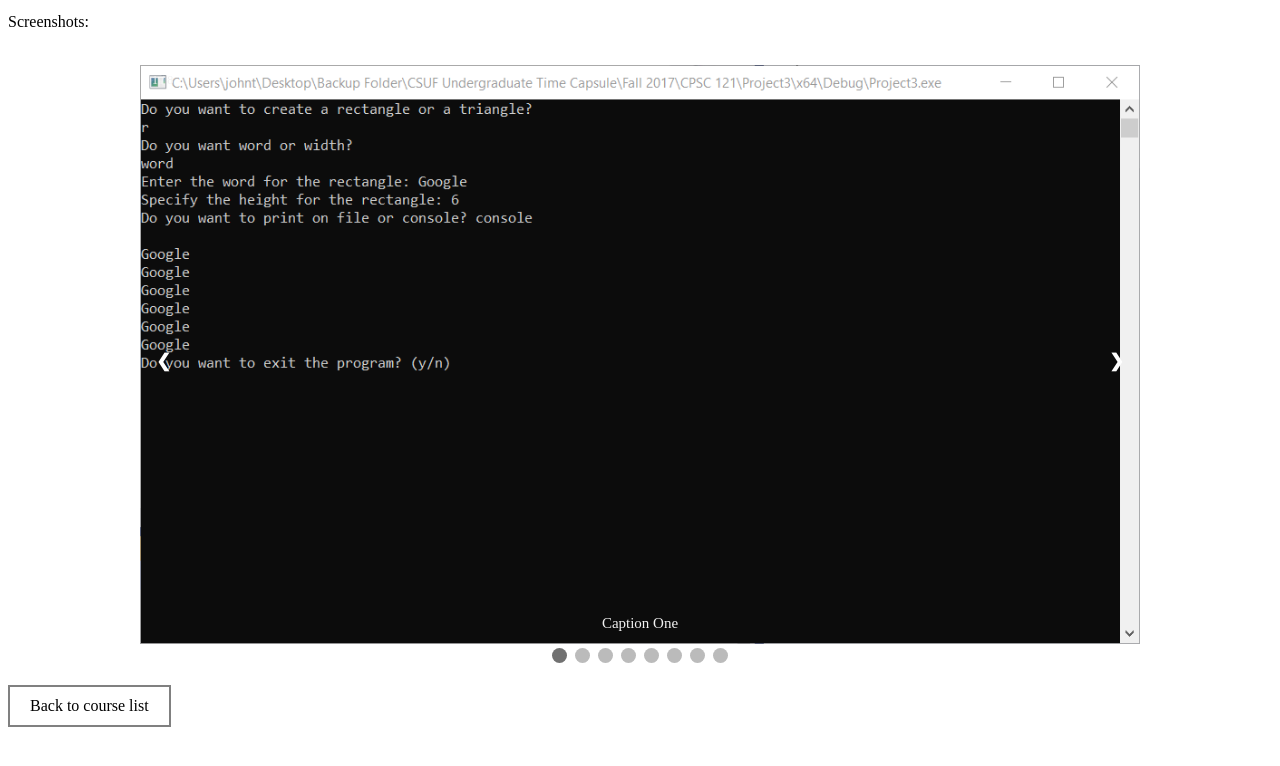
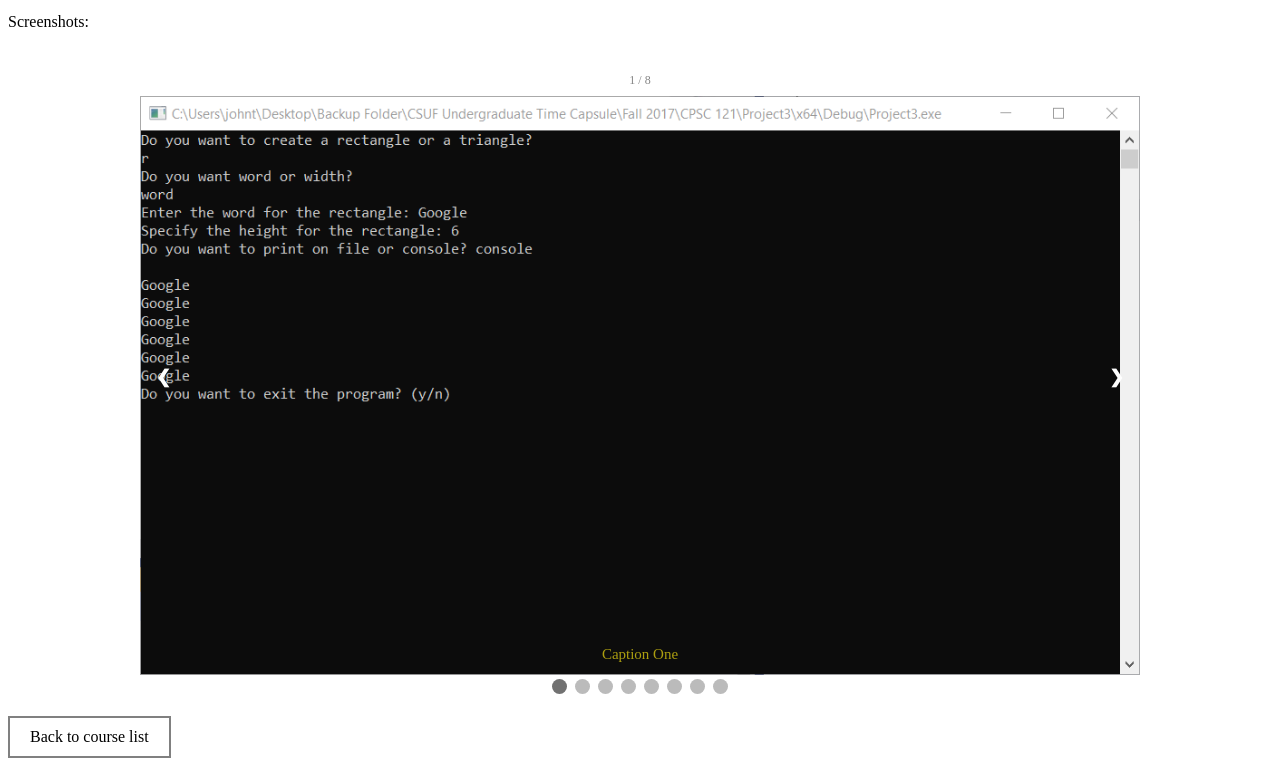
Before and after one commit to johnt759/MyWebPage, a plain HTML site: page cpsc121.html in a window 1280 px wide. Shown: the part 406-1172 px from the top of the page. Before the commit the page ends 1141 px from the top, so only its background shows below. Drawn offline with Linux system fonts and the light colour scheme.

Commit message:
Changed text color and positioning
The text content itself is still yet pending, as I need to rename captions for each screenshot.

```diff
--- a/styles/styles_gallery.css
+++ b/styles/styles_gallery.css
@@ -65,7 +65,7 @@ img {
 
 /* Caption text */
 .text {
-  color: #f2f2f2;
+  color: #ac9e10;
   font-size: 15px;
   padding: 8px 12px;
   position: absolute;
@@ -76,11 +76,11 @@ img {
 
 /* Number text (1/3 etc) */
 .numbertext {
-  color: #f2f2f2;
+  color: #858585;
   font-size: 12px;
   padding: 8px 12px;
-  position: absolute;
-  top: 0;
+  text-align: center;
+  top: 8px;
 }
 
 /* The dots/bullets/indicators */
```
